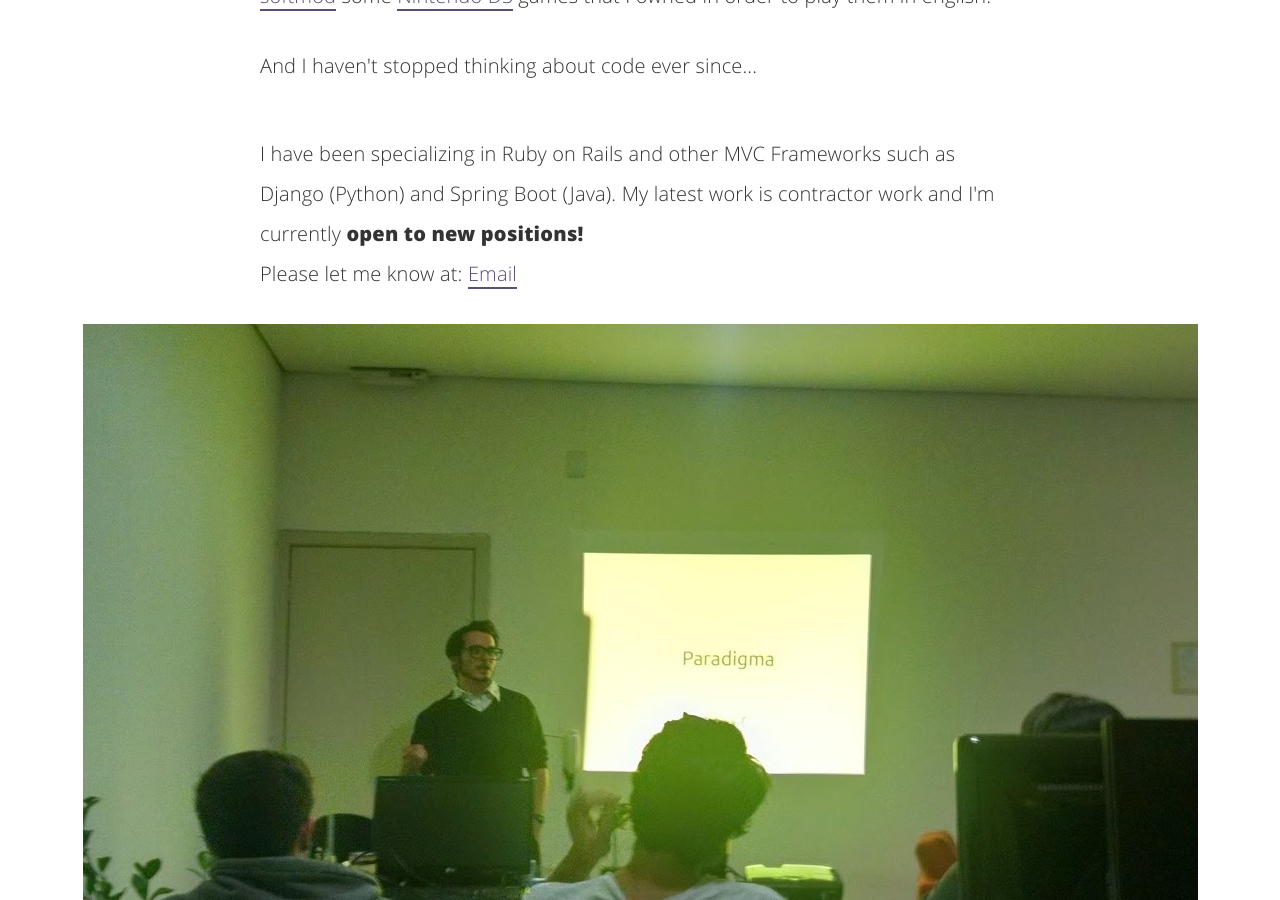
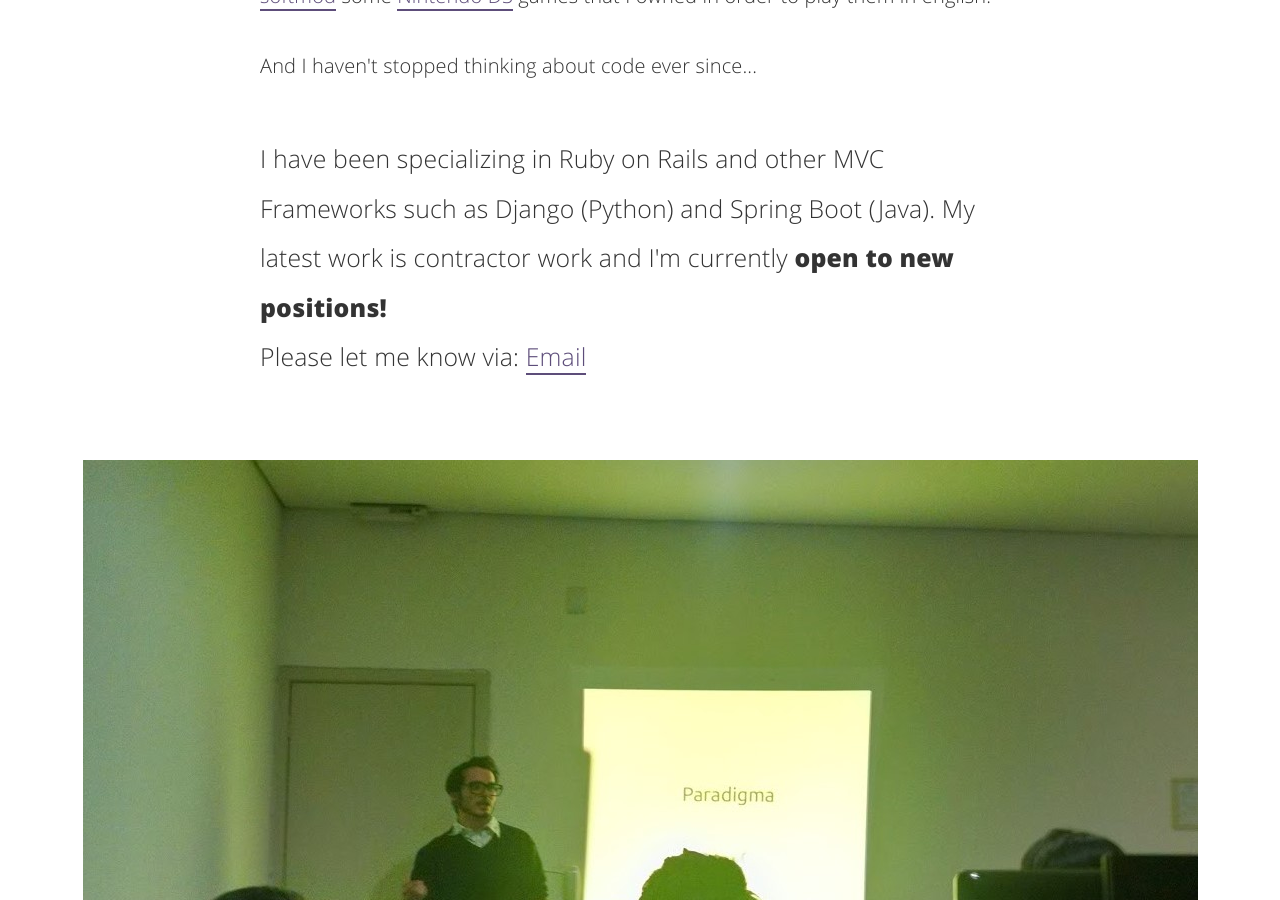
Before and after one commit to nulligor/nulligor.github.io, a Jekyll site: the page built from about.html, in a window 1280 px wide and 900 px high, scrolled down 956 px. Built offline with Jekyll 4.4.1, drawn with Linux system fonts in a browser that asks for light colours.

Commit message:
Update about.html

```diff
--- a/about.html
+++ b/about.html
@@ -35,11 +35,13 @@ to be my all time favorite.</p>
 <p>And I haven't stopped thinking about code ever since...</p>
 
 <br/>
-<p>
+<p style="font-size:155%">
     I have been specializing in Ruby on Rails and other MVC Frameworks such as Django (Python) and Spring Boot (Java). My latest work is contractor work and I'm currently <b>open to new positions!</b>
     <br/>
-    Please let me know at: <a href="mailto:igor.larcs@gmail.com">Email</a>
+    Please let me know via: <a href="mailto:igor.larcs@gmail.com">Email</a>
 </p>
+
+<br/>
 
 <img itemprop="image" class="about-profile" src="{{site.baseurl}}/assets/img/about-me/first-presentation.jpg" alt="My profile">
 <p><small>(That's me in 2016 in my first presentation (ever) on functional javascript, speaking publicly is HARD)</small></p>
```
